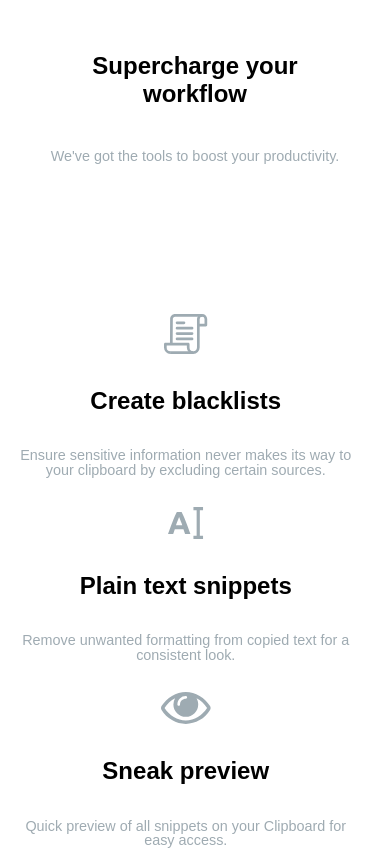
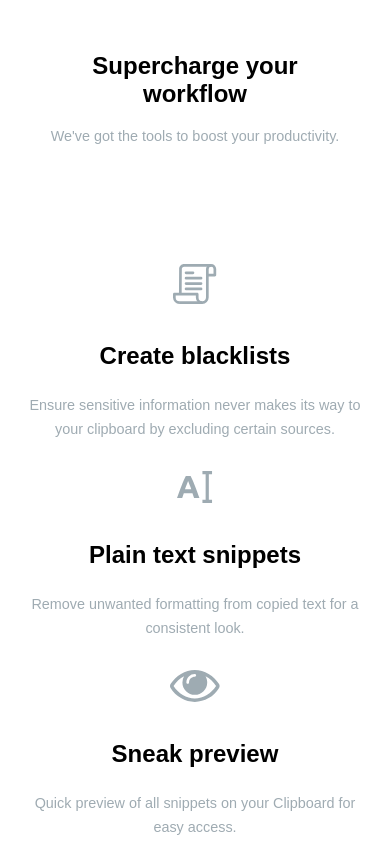
Before and after one commit to Ajayfrizzy/Landing-page-practice-1, a plain HTML site: page index.html in a window 390 px wide. Shown: the part 2180-3030 px from the top of the page. Drawn offline with Linux system fonts and the light colour scheme.

Commit message:
modified the css

```diff
--- a/style.css
+++ b/style.css
@@ -114,22 +114,21 @@ button{
 .access img{
   width: 65%;
   margin-top: 70px;
-
 }
 
 .super{
   margin-top: 50px;
-  margin-bottom: 100px;
+  margin-bottom: 70px;
+}
+
+.super p{
+  margin-top: 0;
 }
 
 .after-super .container{
   display: flex;
-  justify-content: space-between;
+  justify-content: center;
   margin-bottom: 100px;
-}
-
-.after-super h2, p{
-  text-align: center;
 }
 
 .after-super img{
@@ -139,8 +138,10 @@ button{
 }
 
 .create, .plain, .sneak{
-  width: 28vw;
   line-height: 2em;
+  text-align: center;
+  flex: 1;
+  padding-right: 30px;
 }
 
 .google-image-part img{
@@ -206,6 +207,13 @@ ul a:hover{
   padding-right: 30px;
 }
 
+.attribution{
+  text-align: end;
+  padding-top: 0;
+  margin: 0;
+  background: #e3e3e3;
+}
+
 @media only screen and (max-width: 767px) {
   .history .container, .keep-track .container, .access .container, .clipboard .container{
     width: 100%;
@@ -251,13 +259,17 @@ ul a:hover{
     padding: 20px;
   }
 
+  .after-super p{
+    margin-top: 5px;
+  }
+
   .after-super img{
     padding-top: 30px;
   }
 
   .create, .plain, .sneak{
-    width: 85vw;
-    line-height: 0.9rem;
+    line-height: 1.5rem;
+    padding-right: 0;
   }
 
   .google-image-part .container{
```
